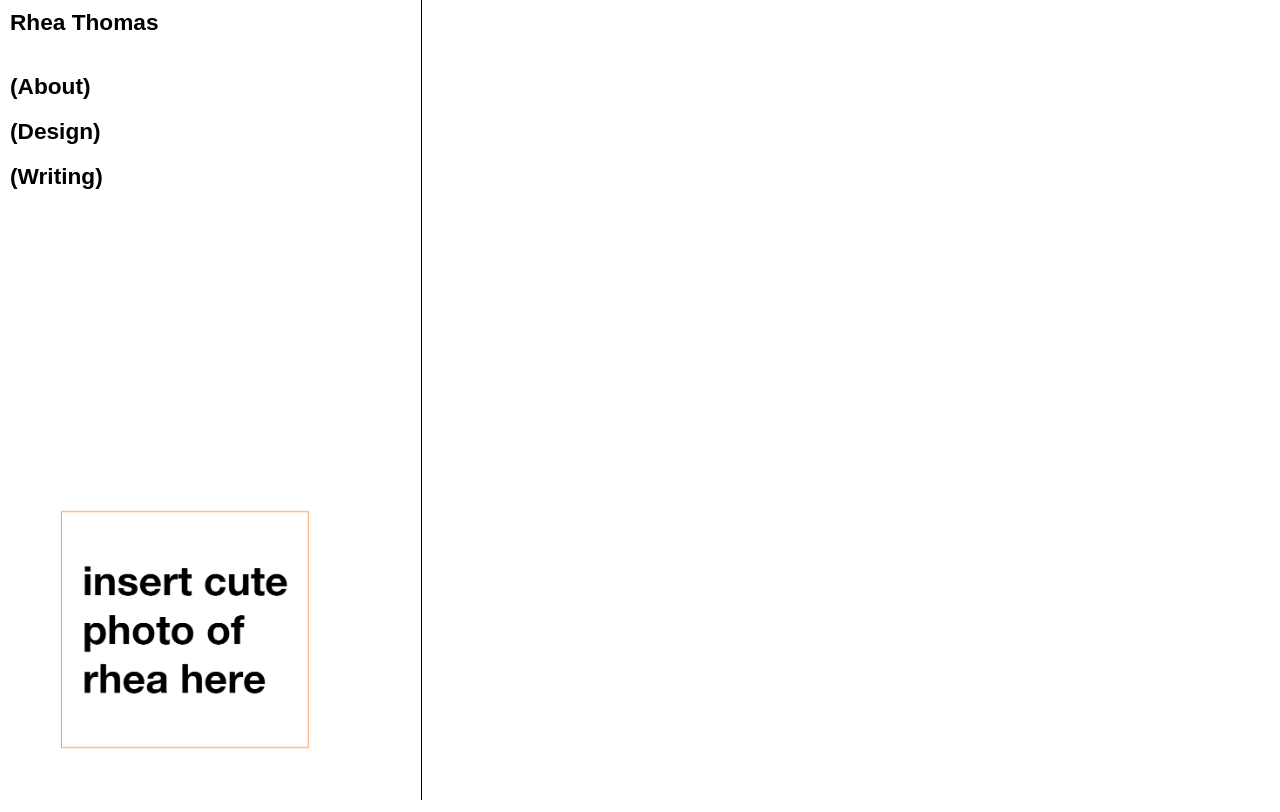
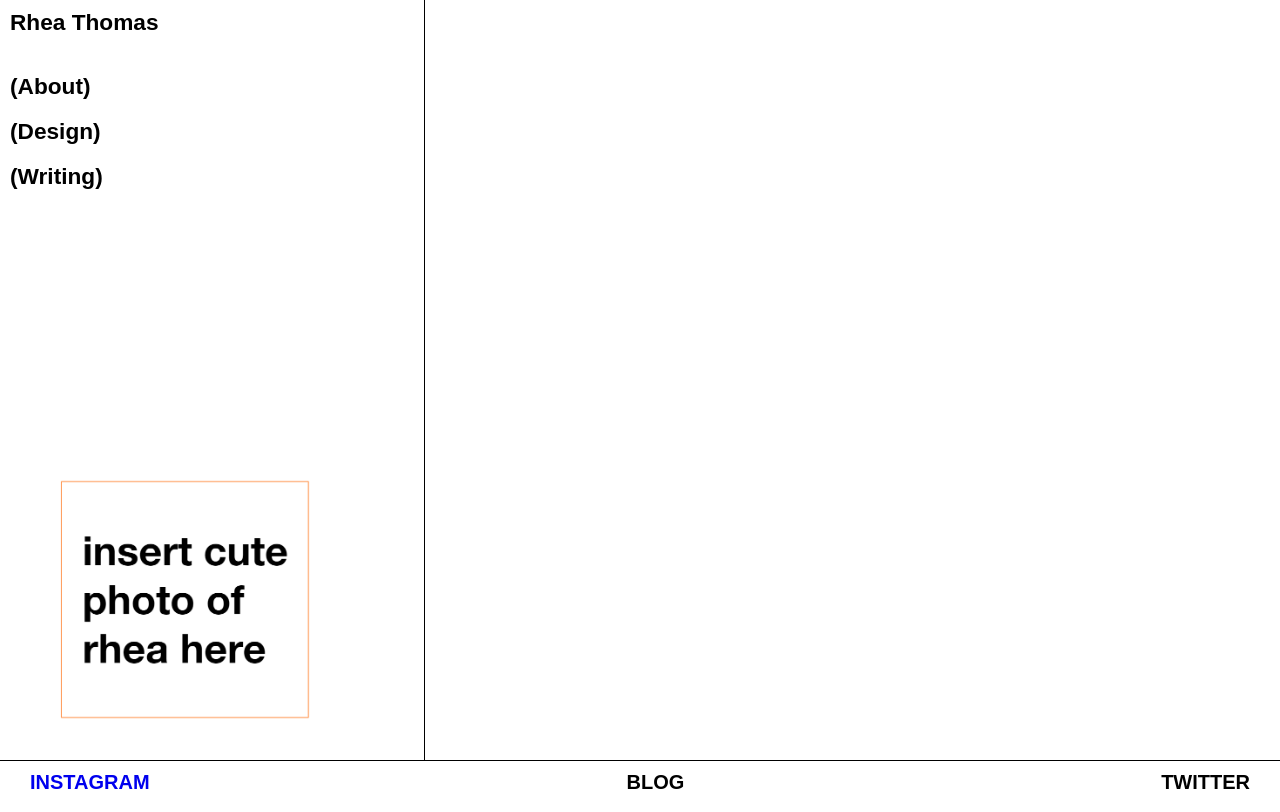
Before and after one commit to mprajogo/rheasPortfolio, a plain HTML site: page index.html in a window 1280 px wide. Drawn offline with nearby package versions, Linux system fonts and the light colour scheme.

Commit message:
add navbar

```diff
--- a/index.html
+++ b/index.html
@@ -43,8 +43,17 @@
             <div class="right-column">
 
             </div>
+
             </div>
         </div>
+
+        <div class="footer">
+            <div class="navbar"><a href="https://www.instagram.com/rheasara/?hl=en">INSTAGRAM</a></div>
+            <div class="navbar">BLOG</div>
+            <div class="navbar">TWITTER</div>
+            <span class="stretcher"></span>
+        </div>
+
     </div>
     <script src="index.js"></script>
     <script src="https://code.jquery.com/jquery-3.4.1.slim.min.js" integrity="sha384-J6qa4849blE2+poT4WnyKhv5vZF5SrPo0iEjwBvKU7imGFAV0wwj1yYfoRSJoZ+n" crossorigin="anonymous"></script>
--- a/styles.css
+++ b/styles.css
@@ -6,7 +6,6 @@ body {
 	color: #000;
     font-family: Arial, Helvetica, sans-serif;
     text-decoration: none;
-    padding-left: 10px;
     margin: 0;
 }
 
@@ -15,6 +14,9 @@ h1{
     line-height: 15px;
 }
 
+h1:hover{
+    color:  rgb(255, 102, 0);
+}
 a{
     text-decoration: none;
 }
@@ -59,7 +61,6 @@ p{
     flex-direction: row;
     flex-wrap: wrap;
     width: 100%;
-    height: 100vh;
   }
 
 .column {
@@ -71,9 +72,10 @@ p{
 
 .left-column{
     border-right: 1.2px solid black;
-    height: 100vh;
+    height: 95vh;
     width: 60%;
     padding-right: 30px;
+    padding-left: 10px;
   }
 
 
@@ -100,9 +102,41 @@ li:hover{
 #profile{
     position: absolute;
     left: 60px;
-    bottom: 50px;
+    bottom: 80px;
 }
 
 .right-column{
     background-color: rgb(255, 102, 0);
 }
+
+.footer {
+    padding: 10px 30px 0px 30px;
+    height: 2vh;
+    border-top: 1.2px solid black;
+    text-align: justify;
+    -ms-text-justify: distribute-all-lines;
+    text-justify: distribute-all-lines;
+}
+
+.navbar {
+    width: auto;
+    display: inline-block;
+    zoom: 1;
+    font-family: Arial, Helvetica, sans-serif;
+    font-weight: bold;
+
+    font-size: 20px;
+
+}
+
+.navbar:hover{
+    color: rgb(255, 102, 0);
+    text-decoration: none;
+}
+
+.stretcher {
+    width: 100%;
+    display: inline-block;
+    font-size: 0;
+    line-height: 0;
+}
```
